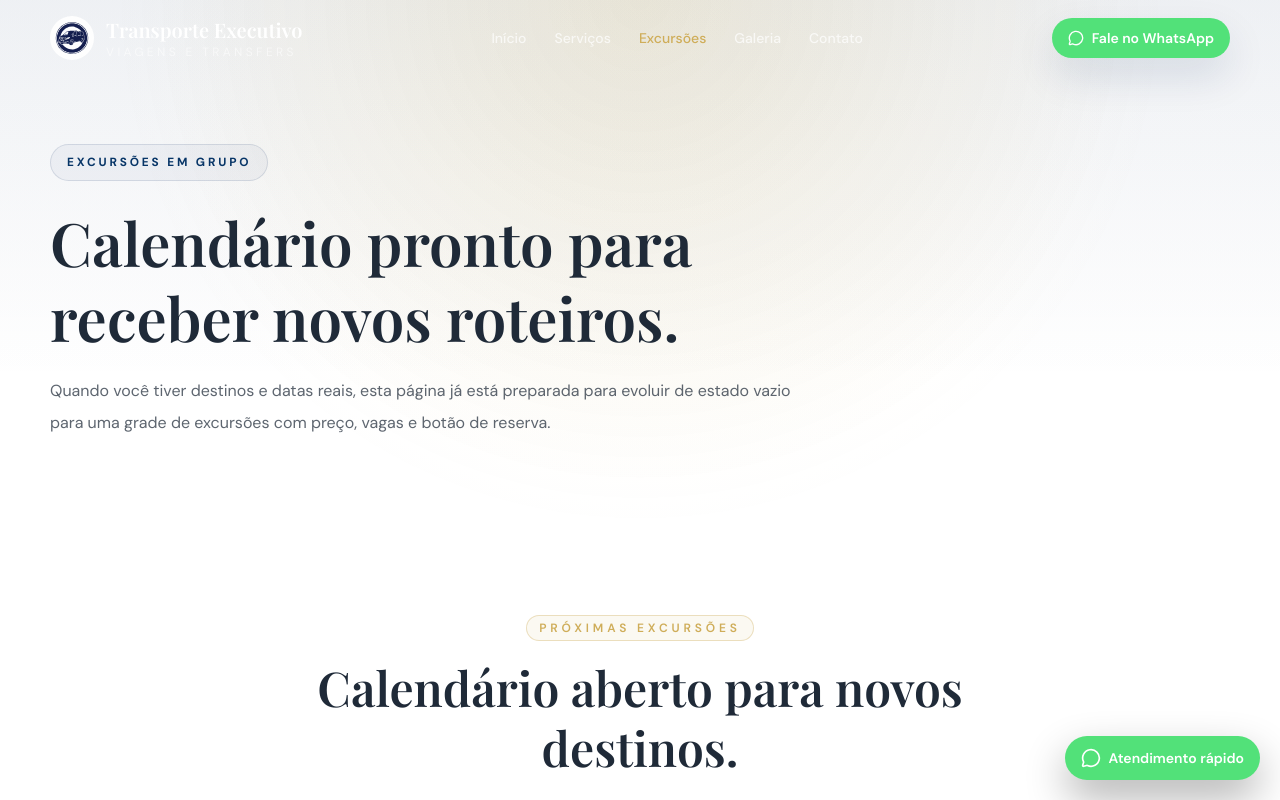
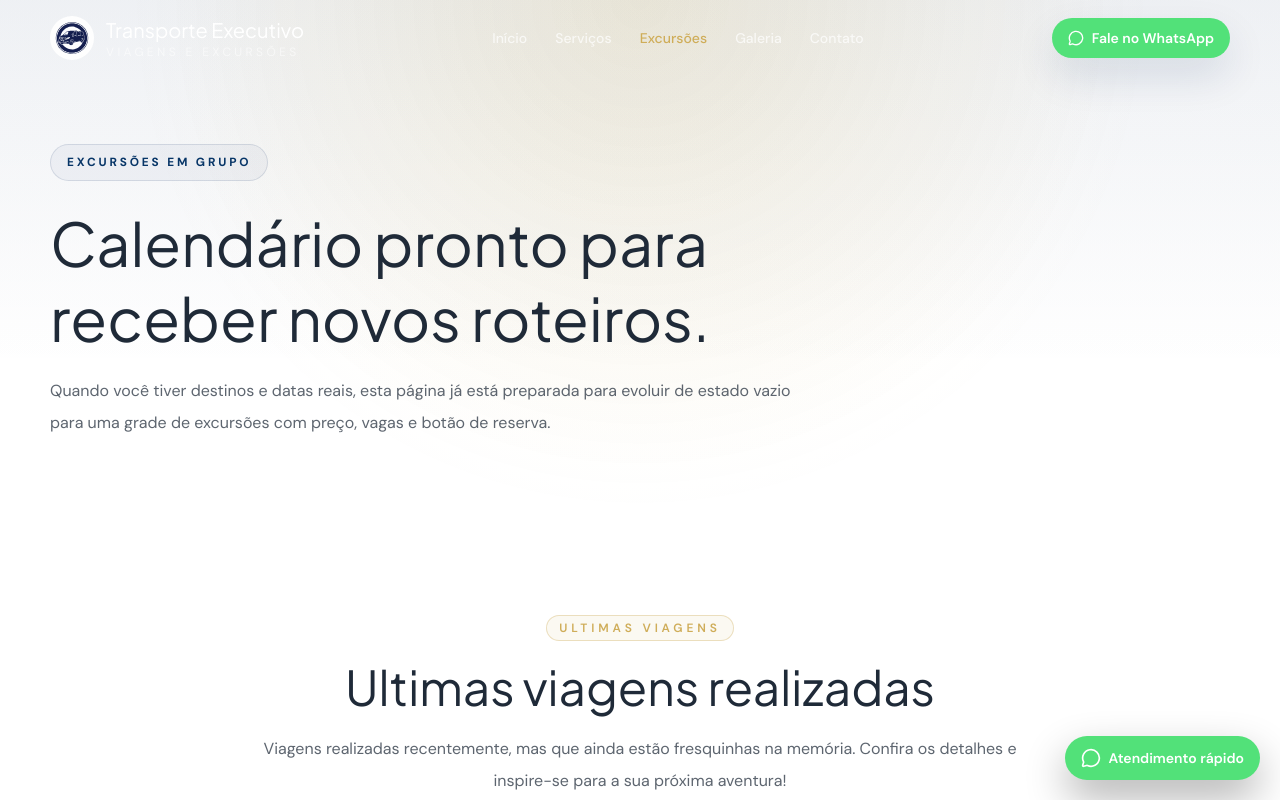
Before and after one commit to joaolima16/Projeto-Site_Van, a React (Vite) app: page /excursoes in a window 1280 px wide. Shown: the top 800 px of the page. Built offline with nearby package versions, Linux system fonts and the light colour scheme.

Commit message:
feat: add LastImagesSection component and lastTrips data
- Created LastImagesSection component to display recent trips with images, details, and highlights.
- Added lastTrips data structure to provide trip information including title, route, date, category, description, and highlights.

```diff
--- a/src/components/Hero.tsx
+++ b/src/components/Hero.tsx
@@ -14,7 +14,7 @@ export function Hero() {
       <div className="page-shell relative grid gap-12 py-18 md:py-24 lg:grid-cols-[1.1fr_0.9fr] lg:items-center lg:py-30">
         <SectionReveal className="space-y-8">
           <div className="space-y-6">
-            <span className="status-pill">Atendimento executivo para viagens, eventos e transfers</span>
+            <span className="status-pill">Atendimento executivo para viagens, eventos e excursões</span>
             <h1 className="max-w-3xl font-heading text-5xl leading-[1.02] text-white sm:text-6xl lg:text-7xl">
               Viaje com conforto, segurança e presença profissional em cada trajeto.
             </h1>
--- /dev/null
+++ b/src/components/LastImagesSection.tsx
@@ -0,0 +1,70 @@
+import { CalendarDays, MapPinned } from "lucide-react";
+import { SectionHeader } from "@/components/SectionHeader";
+import { SectionReveal } from "@/components/SectionReveal";
+import { lastTrips } from "@/data/lastTrips";
+import oneImage from "@/assets/viagem-1.jpeg";
+export function LastImagesSection() {
+  return (
+    <section id="lastimages" className="page-shell py-18 md:py-24">
+      <SectionReveal>
+        <SectionHeader
+          eyebrow="Últimas viagens"
+          title="Três viagens recentes prontas para receber suas fotos"
+          description="A seção abaixo já fica estruturada com data, rota e contexto de cada saída. Depois, basta substituir o espaço reservado pela imagem real de cada viagem."
+          align="center"
+        />
+      </SectionReveal>
+
+      <div className="mt-10 grid gap-6 lg:grid-cols-3">
+        {lastTrips.map((trip, index) => (
+          <SectionReveal key={trip.title} className="h-full">
+            <article className="surface-card group h-full overflow-hidden transition duration-500 hover:-translate-y-2 hover:shadow-[0_28px_70px_rgba(12,45,94,0.18)]">
+              <div className="last-trip-placeholder flex min-h-72 items-end p-2 transition duration-500 group-hover:scale-[1.02]">
+                <div className="last-trip-placeholder-tag">
+                  <img src={oneImage} alt={`Imagem da viagem ${index + 1}`} className="w-full rounded-lg object-cover object-center aspect-[4/3]" />
+                </div>
+              </div>
+
+              <div className="p-6 transition duration-500 group-hover:bg-[linear-gradient(180deg,rgba(12,45,94,0.015),rgba(200,168,75,0.04))] md:p-7">
+                <div className="flex flex-wrap items-center gap-3 text-xs font-semibold uppercase tracking-[0.22em] text-primary/70">
+                  <span className="rounded-full bg-primary/6 px-3 py-1.5 text-primary transition duration-500 group-hover:bg-primary group-hover:text-white">
+                    {trip.category}
+                  </span>
+                  <span className="text-ink/45">0{index + 1}</span>
+                </div>
+
+                <h3 className="mt-4 font-serif text-3xl leading-tight text-ink transition duration-500 group-hover:text-primary">
+                  {trip.title}
+                </h3>
+
+                <div className="mt-5 space-y-3 text-sm text-ink/70">
+                  <div className="flex items-center gap-2 transition duration-500 group-hover:translate-x-1">
+                    <CalendarDays className="h-4 w-4 text-accent transition duration-500 group-hover:text-primary" />
+                    <span>{trip.date}</span>
+                  </div>
+                  <div className="flex items-center gap-2 transition duration-500 group-hover:translate-x-1">
+                    <MapPinned className="h-4 w-4 text-accent transition duration-500 group-hover:text-primary" />
+                    <span>{trip.route}</span>
+                  </div>
+                </div>
+
+                <p className="mt-5 text-base leading-7 text-ink/72">{trip.description}</p>
+
+                <div className="mt-6 flex flex-wrap gap-2">
+                  {trip.highlights.map((highlight) => (
+                    <span
+                      key={highlight}
+                      className="rounded-full border border-primary/12 bg-primary/4 px-3 py-1.5 text-xs font-medium text-primary transition duration-500 group-hover:border-accent/35 group-hover:bg-accent/10"
+                    >
+                      {highlight}
+                    </span>
+                  ))}
+                </div>
+              </div>
+            </article>
+          </SectionReveal>
+        ))}
+      </div>
+    </section>
+  );
+}
--- a/src/components/Navbar.tsx
+++ b/src/components/Navbar.tsx
@@ -52,7 +52,7 @@ export function Navbar() {
           </span>
           <div>
             <p className="font-serif text-xl text-white">{`Transporte Executivo`}</p>
-            <p className="text-xs uppercase tracking-[0.28em] text-white/55">viagens e transfers</p>
+            <p className="text-xs uppercase tracking-[0.28em] text-white/55">viagens e excursões</p>
           </div>
         </NavLink>
 
--- a/src/components/UpcomingExcursions.tsx
+++ b/src/components/UpcomingExcursions.tsx
@@ -8,9 +8,9 @@ export function UpcomingExcursions() {
     <section className="page-shell py-18 md:py-24">
       <SectionReveal>
         <SectionHeader
-          eyebrow="Próximas excursões"
-          title="Calendário aberto para novos destinos."
-          description="Em vez de publicar pacotes genéricos, o foco está em organizar saídas com demanda real. Isso reduz ruído e melhora a experiência para cada grupo."
+          eyebrow="Ultimas viagens"
+          title="Ultimas viagens realizadas "
+          description="Viagens realizadas recentemente, mas que ainda estão fresquinhas na memória. Confira os detalhes e inspire-se para a sua próxima aventura!"
           align="center"
         />
       </SectionReveal>
--- /dev/null
+++ b/src/data/lastTrips.ts
@@ -0,0 +1,32 @@
+export const lastTrips = [
+  {
+    title: "Beto Carrero World",
+    route: "Saída de Joinville para Penha",
+    date: "27 de abril de 2026",
+    category: "Passeio em grupo",
+    description:
+      "Roteiro com embarque matinal, parada programada e retorno confortável no fim do dia para todo o grupo.",
+    highlights: ["Ida e volta no mesmo dia", "Grupo familiar", "Parada estratégica"],
+    placeholder: "@/assets/viagem-1.jpeg",
+  },
+  {
+    title: "Transfer para Evento Corporativo",
+    route: "Hotel para centro de convenções",
+    date: "18 de abril de 2026",
+    category: "Executivo",
+    description:
+      "Operação focada em pontualidade, recepção organizada e deslocamento fluido para participantes de evento.",
+    highlights: ["Recepção no hotel", "Horário fechado", "Atendimento executivo"],
+    placeholder: "Imagem da viagem 02",
+  },
+  {
+    title: "Excursão para Serra",
+    route: "Litoral para roteiro serrano",
+    date: "6 de abril de 2026",
+    category: "Turismo",
+    description:
+      "Viagem pensada para grupos que buscam conforto em trajetos mais longos, com experiência tranquila durante todo o percurso.",
+    highlights: ["Trajeto panorâmico", "Grupo fechado", "Conforto a bordo"],
+    placeholder: "Imagem da viagem 03",
+  },
+] as const;
--- a/src/index.css
+++ b/src/index.css
@@ -1,4 +1,4 @@
-@import url("https://fonts.googleapis.com/css2?family=DM+Sans:wght@400;500;600;700&family=Playfair+Display:wght@600;700;800&display=swap&family=Raleway:ital,wght@0,100..900;1,100..900&display=swap");
+@import url("https://fonts.googleapis.com/css2?family=DM+Sans:wght@400;500;600;700&family=Playfair+Display:wght@600;700;800&display=swap&family=Raleway:ital,wght@0,100..900;1,100..900&display=swap&family=DM+Sans:ital,opsz,wght@0,9..40,100..1000;1,9..40,100..1000&family=Plus+Jakarta+Sans:ital,wght@0,200..800;1,200..800&family=Raleway:ital,wght@0,100..900;1,100..900&display=swap'");
 @import "tailwindcss";
 
 @theme {
@@ -11,7 +11,7 @@
   --color-ink: oklch(0.28 0.03 255);
   --color-whatsapp: oklch(0.81 0.19 149);
   --font-sans: "DM Sans", sans-serif;
-  --font-serif: "Playfair Display", serif;
+  --font-serif: "Plus Jakarta Sans", serif;
   --font-heading: "Raleway", sans-serif;
   --shadow-elegant: 0 26px 80px rgba(7, 17, 35, 0.28);
   --shadow-card: 0 18px 40px rgba(12, 45, 94, 0.12);
@@ -315,6 +315,38 @@ textarea {
   color: rgba(255, 255, 255, 0.82);
 }
 
+.last-trip-placeholder {
+  position: relative;
+  overflow: hidden;
+  background:
+    linear-gradient(180deg, rgba(255, 255, 255, 0.02), rgba(12, 45, 94, 0.28)),
+    radial-gradient(circle at top left, rgba(200, 168, 75, 0.36), transparent 34%),
+    linear-gradient(145deg, rgba(12, 45, 94, 0.96), rgba(43, 78, 128, 0.92));
+}
+
+.last-trip-placeholder::before {
+  content: "";
+  position: absolute;
+  inset: 1rem;
+  border: 1px dashed rgba(255, 255, 255, 0.28);
+  border-radius: 1.4rem;
+}
+
+.last-trip-placeholder-tag {
+  position: relative;
+  z-index: 1;
+  border-radius: 999px;
+  border: 1px solid rgba(255, 255, 255, 0.16);
+  background: rgba(255, 255, 255, 0.08);
+  padding: 0.65rem 1rem;
+  font-size: 0.72rem;
+  font-weight: 700;
+  letter-spacing: 0.2em;
+  text-transform: uppercase;
+  color: rgba(255, 255, 255, 0.84);
+  backdrop-filter: blur(10px);
+}
+
 .tone-slate {
   background: linear-gradient(160deg, #2c4a71, #0c2d5e 48%, #c8a84b 120%);
 }
--- a/src/pages/HomePage.tsx
+++ b/src/pages/HomePage.tsx
@@ -3,10 +3,10 @@ import { ContactSection } from "@/components/ContactSection";
 import { DifferentialsSection } from "@/components/DifferentialsSection";
 import { GallerySection } from "@/components/GallerySection";
 import { Hero } from "@/components/Hero";
+import { LastImagesSection } from "@/components/LastImagesSection";
 import { Seo } from "@/components/Seo";
 import { ServicesSection } from "@/components/ServicesSection";
 import { TestimonialsSection } from "@/components/TestimonialsSection";
-import { UpcomingExcursions } from "@/components/UpcomingExcursions";
 
 export function HomePage() {
   return (
@@ -18,7 +18,7 @@ export function HomePage() {
       <Hero />
       <DifferentialsSection />
       <ServicesSection compact />
-      <UpcomingExcursions />
+      <LastImagesSection />
       <AboutSection />
       <GallerySection preview />
       <TestimonialsSection />
```
Also changed, not shown: src/assets/viagem-1.jpeg (added).
